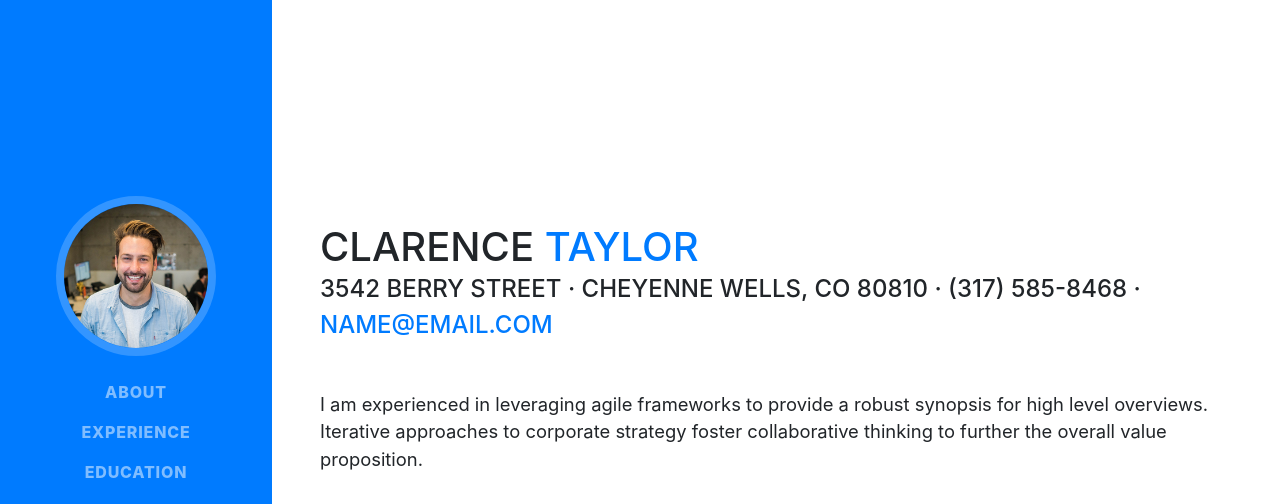
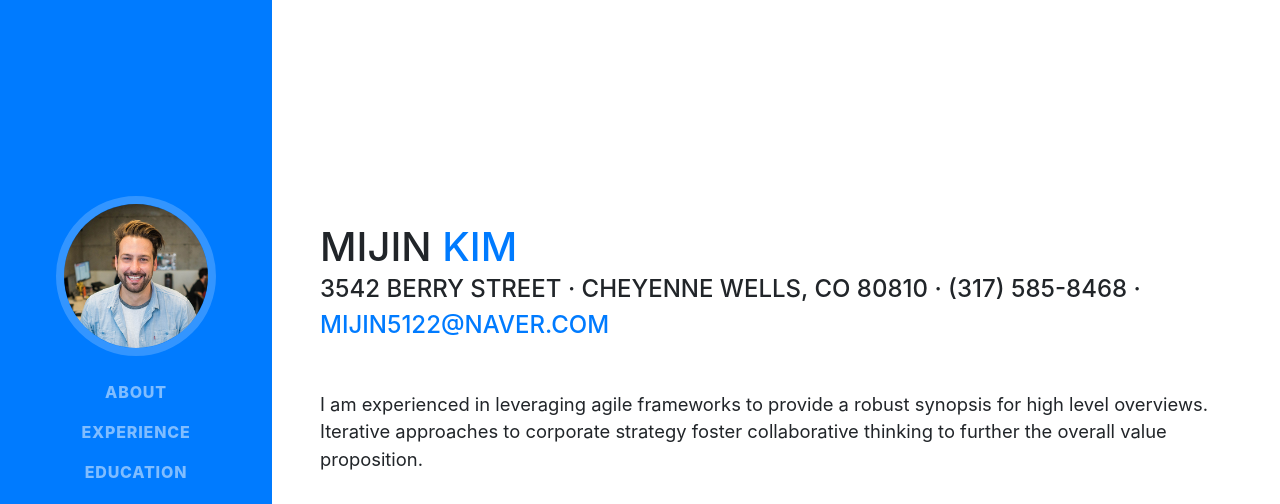
Before and after one commit to Genie1106/Genie1106.github.io, a website with bundled scripts: page index.html in a window 1280 px wide. Shown: the top 504 px of the page. Built offline with nearby package versions, Linux system fonts and the light colour scheme; a web font is replaced by a local one.

Commit message:
Change index.html

```diff
--- a/index.html
+++ b/index.html
@@ -63,11 +63,11 @@
 
       <section class="resume-section p-3 p-lg-5 d-flex d-column" id="about">
         <div class="my-auto">
-          <h1 class="mb-0">Clarence
-            <span class="text-primary">Taylor</span>
+          <h1 class="mb-0">Mijin
+            <span class="text-primary">Kim</span>
           </h1>
           <div class="subheading mb-5">3542 Berry Street · Cheyenne Wells, CO 80810 · (317) 585-8468 ·
-            <a href="mailto:name@email.com">name@email.com</a>
+            <a href="mailto:mijin5122@naver.com">mijin5122@naver.com</a>
           </div>
           <p class="lead mb-5">I am experienced in leveraging agile frameworks to provide a robust synopsis for high level overviews. Iterative approaches to corporate strategy foster collaborative thinking to further the overall value proposition.</p>
           <div class="social-icons">
```
